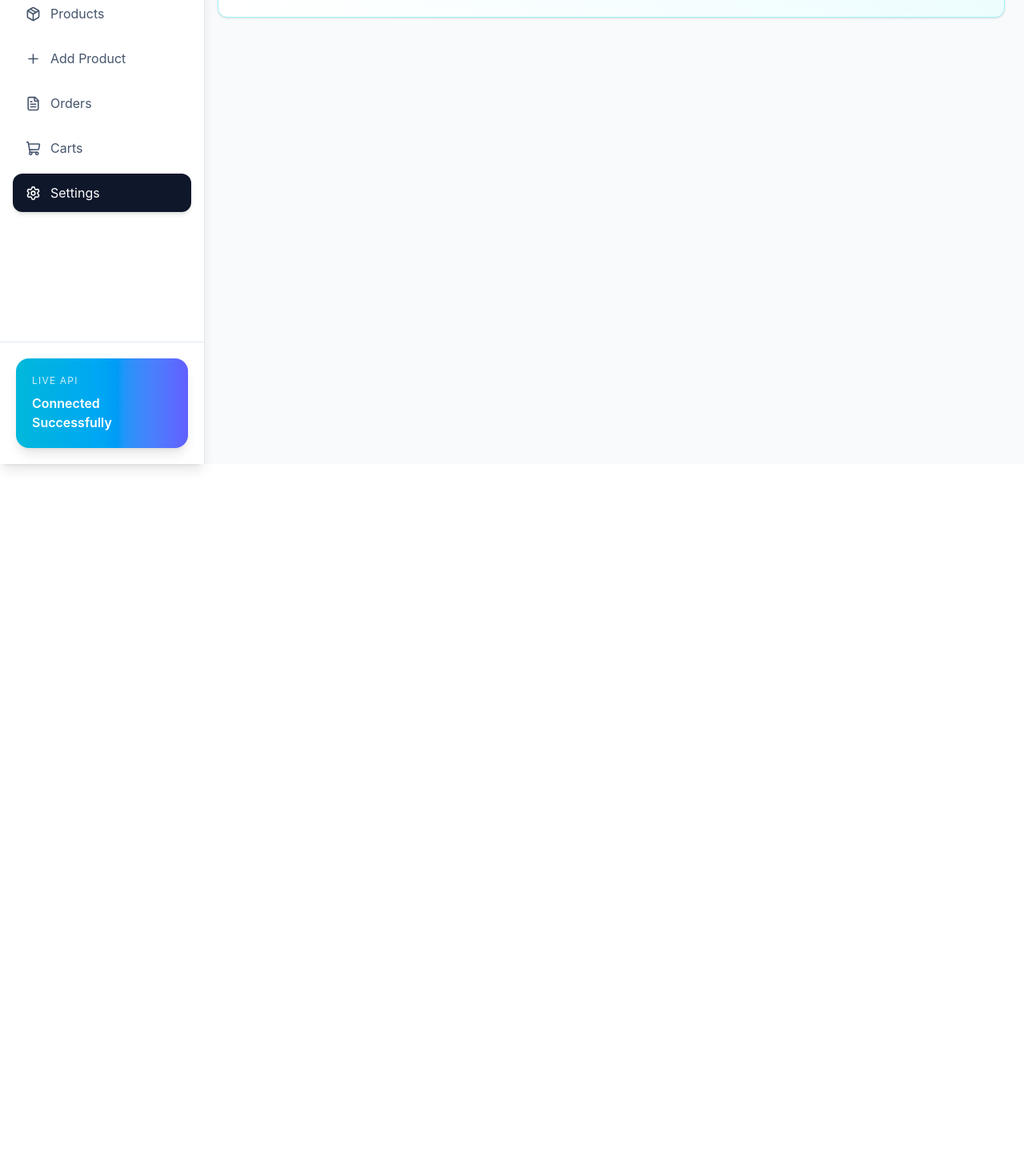
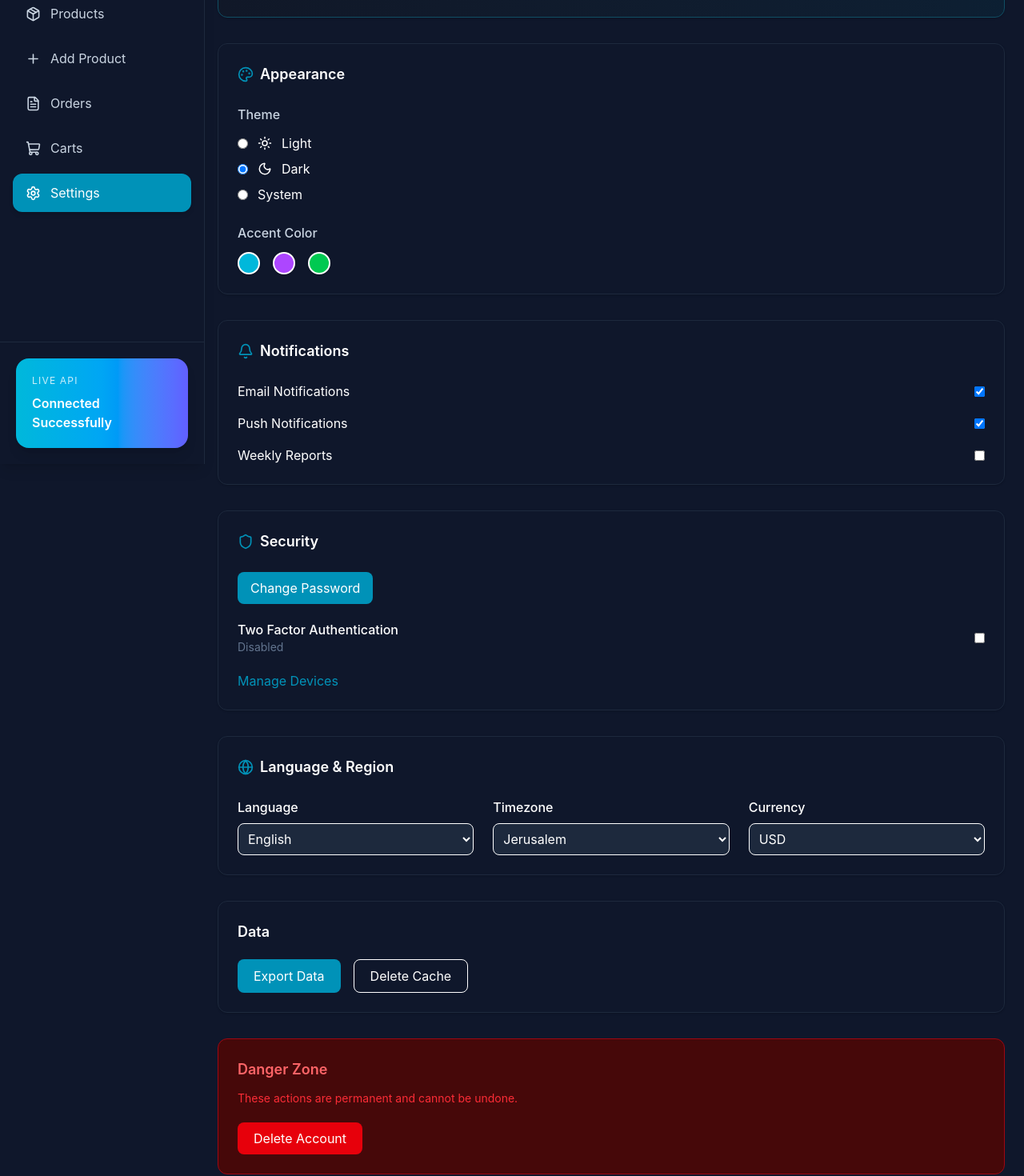
Before and after one commit to koda-store/dashboard, a React (Vite) app: page /settings in a window 1280 px wide. Shown: the part 220-1690 px from the top of the page at 80% size. Before the commit the page ends 800 px from the top, so only its background shows below. Built offline with nearby package versions, Linux system fonts and the light colour scheme; no server answers.

Commit message:
Add settings page UI

```diff
--- /dev/null
+++ b/src/context/ThemeContext.jsx
@@ -0,0 +1,45 @@
+import { createContext, useContext, useEffect, useState } from "react";
+
+const ThemeContext = createContext();
+
+export function ThemeProvider({ children }) {
+  const [theme, setTheme] = useState(
+    localStorage.getItem("theme") || "dark"
+  );
+
+  useEffect(() => {
+  localStorage.setItem("theme", theme);
+
+  const prefersDark = window.matchMedia(
+    "(prefers-color-scheme: dark)"
+  ).matches;
+
+  const activeTheme =
+    theme === "system"
+      ? prefersDark
+        ? "dark"
+        : "light"
+      : theme;
+
+    if (activeTheme === "dark") {
+        document.body.classList.add("dark");
+        document.documentElement.classList.add("dark");
+    } else {
+        document.body.classList.remove("dark");
+        document.documentElement.classList.remove("dark");
+    }
+    }, [theme]);
+
+  return (
+    <ThemeContext.Provider
+      value={{
+        theme,
+        setTheme,
+      }}
+    >
+      {children}
+    </ThemeContext.Provider>
+  );
+}
+
+export const useTheme = () => useContext(ThemeContext);
--- a/src/main.jsx
+++ b/src/main.jsx
@@ -4,6 +4,7 @@ import { BrowserRouter } from "react-router-dom";
 import App from "./App.jsx";
 import "./index.css";
 
+import { ThemeProvider } from "./context/ThemeContext";
 import { AuthProvider } from "./context/AuthContext";
 import { SidebarProvider } from "./context/SidebarContext";
 import { Provider } from "react-redux";
@@ -23,3 +24,27 @@ createRoot(document.getElementById("root")).render(
 
     </BrowserRouter>
 );
+
+createRoot(document.getElementById("root")).render(
+  <BrowserRouter>
+
+    <ThemeProvider>
+
+      <AuthProvider>
+
+        <SidebarProvider>
+
+          <Provider store={Store}>
+
+            <App />
+
+          </Provider>
+
+        </SidebarProvider>
+
+      </AuthProvider>
+
+    </ThemeProvider>
+
+  </BrowserRouter>
+);
--- a/src/pages/Settings.jsx
+++ b/src/pages/Settings.jsx
@@ -8,7 +8,11 @@ import {
   Palette,
 } from "lucide-react";
 
+import { useTheme } from "../context/ThemeContext";
+
 function Settings() {
+  const { theme, setTheme } = useTheme();
+
   return (
     <div className="flex">
       <div
@@ -41,6 +45,249 @@ function Settings() {
             security settings.
           </p>
         </div>
+
+      {/* Settings Content */}
+  <div className="space-y-8">
+
+  {/* Appearance */}
+  <div className="bg-white dark:bg-slate-900 rounded-xl shadow-sm border border-slate-200 dark:border-slate-800 p-6">
+
+    <div className="flex items-center gap-2 mb-6">
+      <Palette className="w-5 h-5 text-cyan-600" />
+      <h2 className="text-lg font-semibold text-slate-800 dark:text-white">
+        Appearance
+      </h2>
+    </div>
+
+    <div className="space-y-6">
+
+      <div>
+        <p className="font-medium text-slate-700 dark:text-slate-300 mb-3">
+          Theme
+        </p>
+
+        <div className="space-y-2">
+
+          <label className="flex items-center gap-3 cursor-pointer">
+            <input
+              type="radio"
+              name="theme"
+              checked={theme === "light"}
+              onChange={() => setTheme("light")}
+            />
+            <Sun size={18} />
+            <span>Light</span>
+          </label>
+
+          <label className="flex items-center gap-3 cursor-pointer">
+            <input
+              type="radio"
+              name="theme"
+              checked={theme === "dark"}
+              onChange={() => setTheme("dark")}
+            />
+            <Moon size={18} />
+            <span>Dark</span>
+          </label>
+
+          <label className="flex items-center gap-3 cursor-pointer">
+            <input
+              type="radio"
+              name="theme"
+              checked={theme === "system"}
+              onChange={() => setTheme("system")}
+            />
+            <span>System</span>
+          </label>
+
+        </div>
+      </div>
+
+      <div>
+        <p className="font-medium text-slate-700 dark:text-slate-300 mb-3">
+          Accent Color
+        </p>
+
+        <div className="flex gap-4">
+
+          <button className="w-7 h-7 rounded-full bg-cyan-500 border-2 border-white shadow" />
+
+          <button className="w-7 h-7 rounded-full bg-purple-500 border-2 border-white shadow" />
+
+          <button className="w-7 h-7 rounded-full bg-green-500 border-2 border-white shadow" />
+
+        </div>
+      </div>
+
+    </div>
+
+  </div>
+
+  {/* Notifications */}
+  <div className="bg-white dark:bg-slate-900 rounded-xl shadow-sm border border-slate-200 dark:border-slate-800 p-6">
+
+    <div className="flex items-center gap-2 mb-6">
+      <Bell className="w-5 h-5 text-cyan-600" />
+      <h2 className="text-lg font-semibold text-slate-800 dark:text-white">
+        Notifications
+      </h2>
+    </div>
+
+    <div className="space-y-4">
+
+      <label className="flex items-center justify-between">
+        <span>Email Notifications</span>
+        <input type="checkbox" defaultChecked />
+      </label>
+
+      <label className="flex items-center justify-between">
+        <span>Push Notifications</span>
+        <input type="checkbox" defaultChecked />
+      </label>
+
+      <label className="flex items-center justify-between">
+        <span>Weekly Reports</span>
+        <input type="checkbox" />
+      </label>
+
+    </div>
+
+  </div>
+
+  {/* Security */}
+  <div className="bg-white dark:bg-slate-900 rounded-xl shadow-sm border border-slate-200 dark:border-slate-800 p-6">
+
+    <div className="flex items-center gap-2 mb-6">
+      <Shield className="w-5 h-5 text-cyan-600" />
+      <h2 className="text-lg font-semibold text-slate-800 dark:text-white">
+        Security
+      </h2>
+    </div>
+
+    <div className="space-y-5">
+
+      <button className="px-4 py-2 rounded-lg bg-cyan-600 text-white hover:bg-cyan-700 transition">
+        Change Password
+      </button>
+
+      <div className="flex items-center justify-between">
+
+        <div>
+          <p className="font-medium">
+            Two Factor Authentication
+          </p>
+
+          <p className="text-sm text-slate-500">
+            Disabled
+          </p>
+
+        </div>
+
+        <input type="checkbox" />
+
+      </div>
+
+      <button className="text-cyan-600 hover:underline">
+        Manage Devices
+      </button>
+
+    </div>
+
+  </div>
+
+  {/* Language */}
+  <div className="bg-white dark:bg-slate-900 rounded-xl shadow-sm border border-slate-200 dark:border-slate-800 p-6">
+
+    <div className="flex items-center gap-2 mb-6">
+      <Globe className="w-5 h-5 text-cyan-600" />
+      <h2 className="text-lg font-semibold text-slate-800 dark:text-white">
+        Language & Region
+      </h2>
+    </div>
+
+    <div className="grid md:grid-cols-3 gap-6">
+
+      <div>
+        <label className="block mb-2 font-medium">
+          Language
+        </label>
+
+        <select className="w-full border rounded-lg p-2 dark:bg-slate-800">
+          <option>English</option>
+          <option>Arabic</option>
+        </select>
+
+      </div>
+
+      <div>
+        <label className="block mb-2 font-medium">
+          Timezone
+        </label>
+
+        <select className="w-full border rounded-lg p-2 dark:bg-slate-800">
+          <option>Jerusalem</option>
+          <option>London</option>
+          <option>Dubai</option>
+        </select>
+
+      </div>
+
+      <div>
+        <label className="block mb-2 font-medium">
+          Currency
+        </label>
+
+        <select className="w-full border rounded-lg p-2 dark:bg-slate-800">
+          <option>USD</option>
+          <option>EUR</option>
+          <option>ILS</option>
+        </select>
+
+      </div>
+
+    </div>
+
+  </div>
+
+  {/* Data */}
+  <div className="bg-white dark:bg-slate-900 rounded-xl shadow-sm border border-slate-200 dark:border-slate-800 p-6">
+
+    <h2 className="text-lg font-semibold mb-5 text-slate-800 dark:text-white">
+      Data
+    </h2>
+
+    <div className="flex flex-wrap gap-4">
+
+      <button className="px-5 py-2 rounded-lg bg-cyan-600 text-white hover:bg-cyan-700 transition">
+        Export Data
+      </button>
+
+      <button className="px-5 py-2 rounded-lg border hover:bg-slate-100 dark:hover:bg-slate-800 transition">
+        Delete Cache
+      </button>
+
+    </div>
+
+  </div>
+
+  {/* Danger Zone */}
+  <div className="bg-red-50 dark:bg-red-950 rounded-xl border border-red-300 dark:border-red-800 p-6">
+
+    <h2 className="text-lg font-semibold text-red-700 dark:text-red-400 mb-3">
+      Danger Zone
+    </h2>
+
+    <p className="text-sm text-red-500 mb-5">
+      These actions are permanent and cannot be undone.
+    </p>
+
+    <button className="bg-red-600 hover:bg-red-700 text-white px-5 py-2 rounded-lg transition">
+      Delete Account
+    </button>
+
+  </div>
+
+</div>
       </div>
     </div>
   );
```
